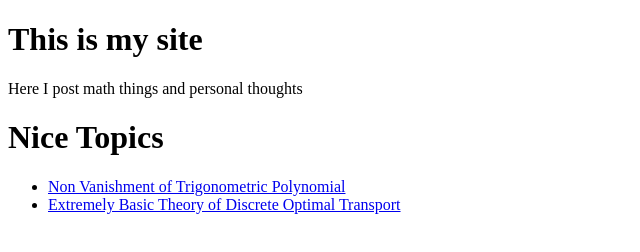
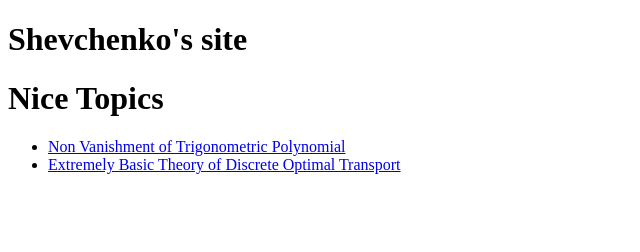
Before and after one commit to kaua-reichert/mysite, a plain HTML site: page index.html in a window 1280 px wide. Shown: the whole page, without its empty margins (0-640 px from the left). Drawn offline with Linux system fonts and the light colour scheme.

Commit message:
Update index.html

```diff
--- a/index.html
+++ b/index.html
@@ -3,11 +3,10 @@
 <html lang="pt-BR">
 <head>
     <meta charset="UTF-8">
-    <title>Kauã Reichert</title>
+    <title>Shevchenko</title>
 </head>
 <body>
-    <h1>This is my site</h1>
-    <p>Here I post math things and personal thoughts</p>
+    <h1>Shevchenko's site</h1>
 
 
 <h1>Nice Topics</h1>
```
